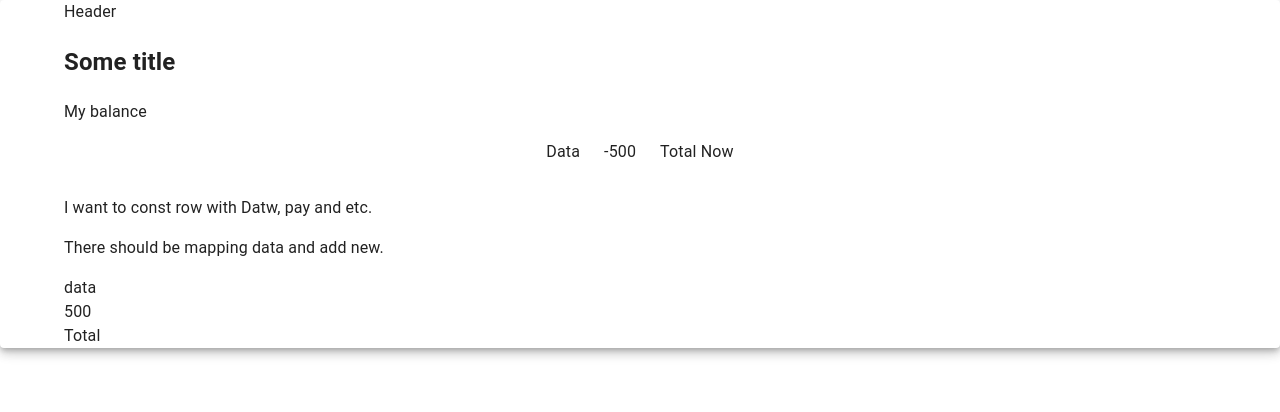
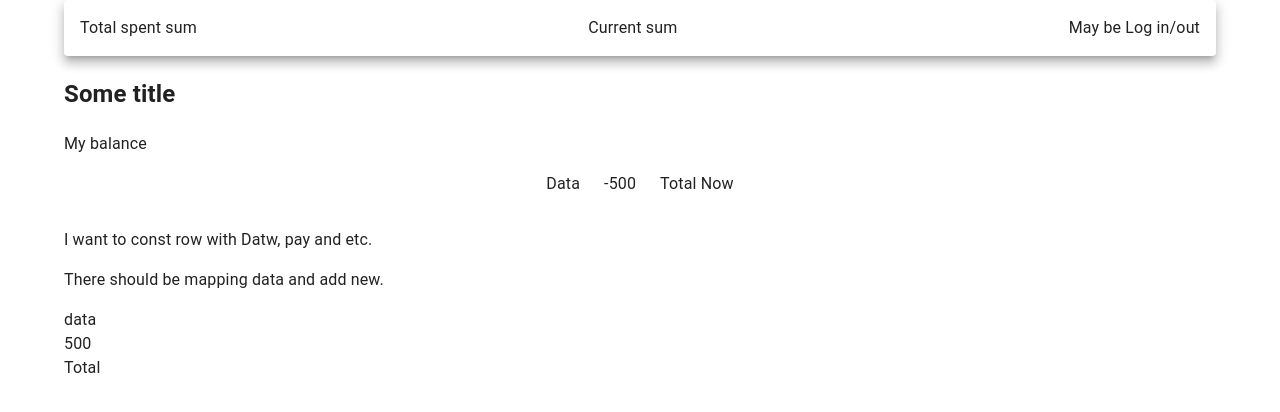
Before and after one commit to makstravm/ClassTrack-Pro, a React (Create React App) app: page / in a window 1280 px wide. Shown: the top 412 px of the page. Built offline with nearby package versions, Linux system fonts and the light colour scheme.

Commit message:
added basic markup Header  and really simple

```diff
--- a/src/App.tsx
+++ b/src/App.tsx
@@ -1,6 +1,5 @@
 import { Container, Grid, Paper } from "@mui/material";
-
-const Header = () => <header>Header</header>;
+import { Header } from "./components/Header";
 
 function getCurrentDate() {
   const today = new Date();
@@ -17,7 +16,6 @@ const Item = () => (
 );
 
 const App = () => (
-  <Paper elevation={6}>
   <Container>
     <Header />
     <main>
@@ -35,7 +33,6 @@ const App = () => (
       </section>
     </main>
   </Container>
-  </Paper>
 );
 
 export default App;
--- /dev/null
+++ b/src/components/Header.tsx
@@ -0,0 +1,11 @@
+import { Grid, Paper } from "@mui/material";
+
+export const Header = () => (
+  <Paper elevation={8}>
+    <Grid container p={2} justifyContent={"space-between"}>
+      <Grid item>Total spent sum</Grid>
+      <Grid item>Current sum</Grid>
+      <Grid item>May be Log in/out</Grid>
+    </Grid>
+  </Paper>
+);
```
Lines whose indentation alone changed are shown as unchanged.
